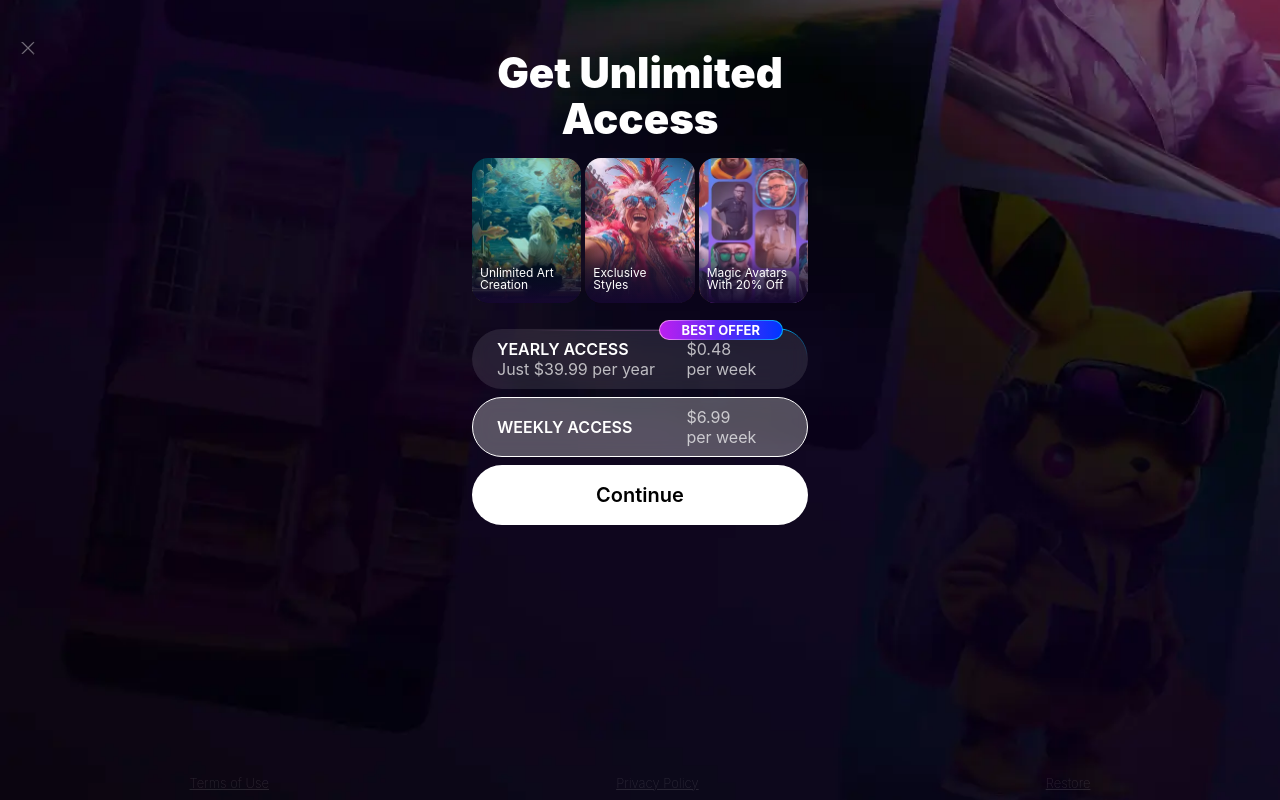
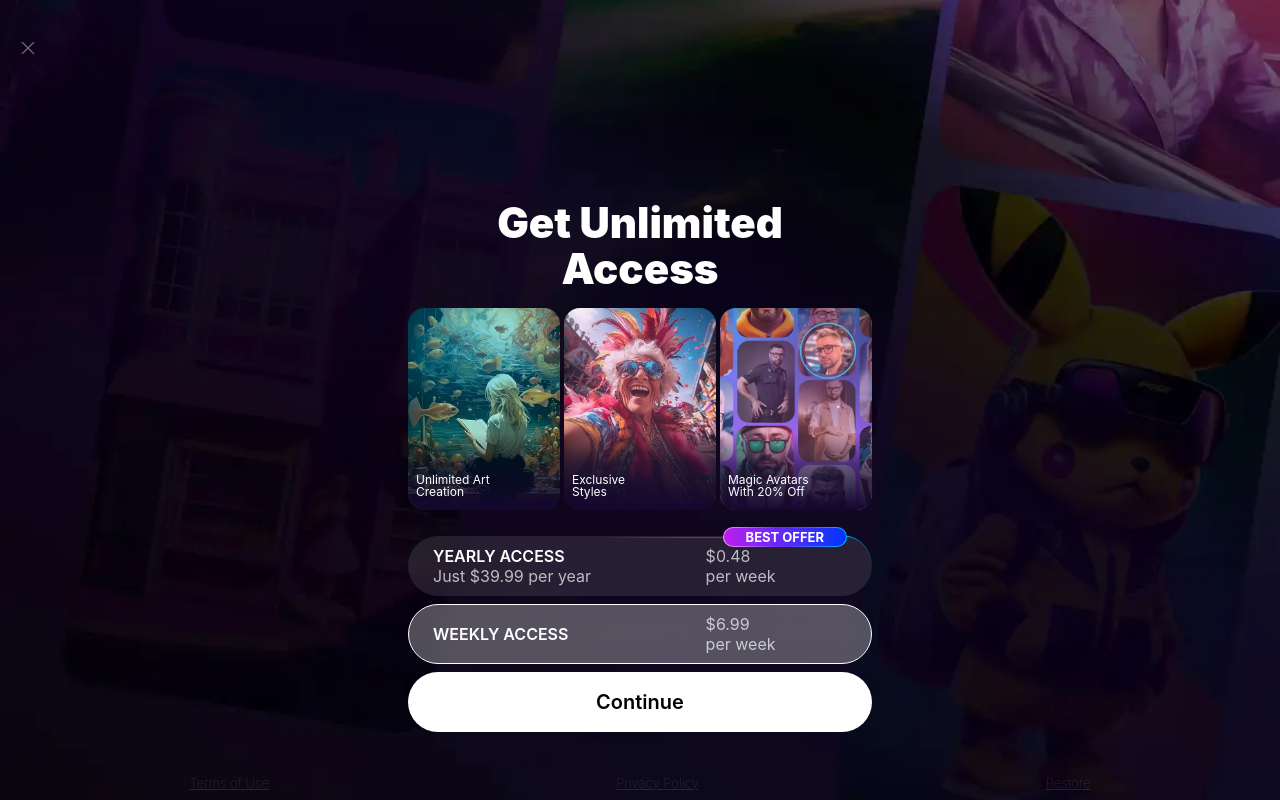
Before and after one commit to yulya-buraya/arta-banner, a website built with webpack: page src/index.html in a window 1280 px wide. Shown: the top 800 px of the page. Built offline with nearby package versions, Linux system fonts and the light colour scheme.

Commit message:
implemented adjustBannerMargin

```diff
--- a/src/index.js
+++ b/src/index.js
@@ -1,4 +1,13 @@
 import "./styles.css"
+
+window.addEventListener("DOMContentLoaded", () => {
+	setVh();
+	adjustBannerMargin();
+});
+window.addEventListener("resize", () => {
+	setVh();
+	adjustBannerMargin();
+});
 
 document.getElementById('subscription-form').addEventListener('submit', function (event) {
 	event.preventDefault();
@@ -78,5 +87,16 @@ function setVh() {
 	document.documentElement.style.setProperty('--vh', `${ vh }px`);
 }
 
-window.addEventListener("resize", setVh);
-window.addEventListener('load', setVh);
+function adjustBannerMargin() {
+	const viewportHeight = window.innerHeight;
+	const screenHeight = screen.height;
+	const searchBarHeight = screenHeight - viewportHeight;
+
+	const header = document.querySelector('h1');
+	const baseMarginTop = parseFloat(getComputedStyle(header).marginTop) || 0;
+	if (searchBarHeight > 0) {
+		header.style.marginTop = `${ Math.max(baseMarginTop - searchBarHeight, 0) }px`;
+	} else {
+		header.style.marginTop = `${ baseMarginTop }px`;
+	}
+}
--- a/src/styles.css
+++ b/src/styles.css
@@ -16,9 +16,8 @@ body {
     font-family: "SF Pro", "SF Pro Text", "SF Pro Display", sans-serif;
     height: calc(var(--vh, 1vh) * 100);
     min-width: 100vw;
-    min-height: 100vh;
     width: 100%;
-    /*background-color: rgba(5, 1, 14, 0.97);*/
+    background-color: rgba(5, 1, 14, 0.97);
     background-image: url("assets/images/background/iphone_13/bg_x3_13.webp");
     background-size: cover;
     background-repeat: no-repeat;
@@ -30,9 +29,8 @@ body {
 
 #app {
     height: auto;
-    min-height: 100vh;
     margin: 0 auto;
-    width: 30%;
+    width: 40%;
     text-align: center;
     padding: 0 24px;
 }
@@ -55,7 +53,7 @@ body {
 }
 
 h1 {
-    margin-top: 50px;
+    margin-top: 200px;
     font-weight: 860;
     font-size: 42px;
     line-height: 46px;
```
